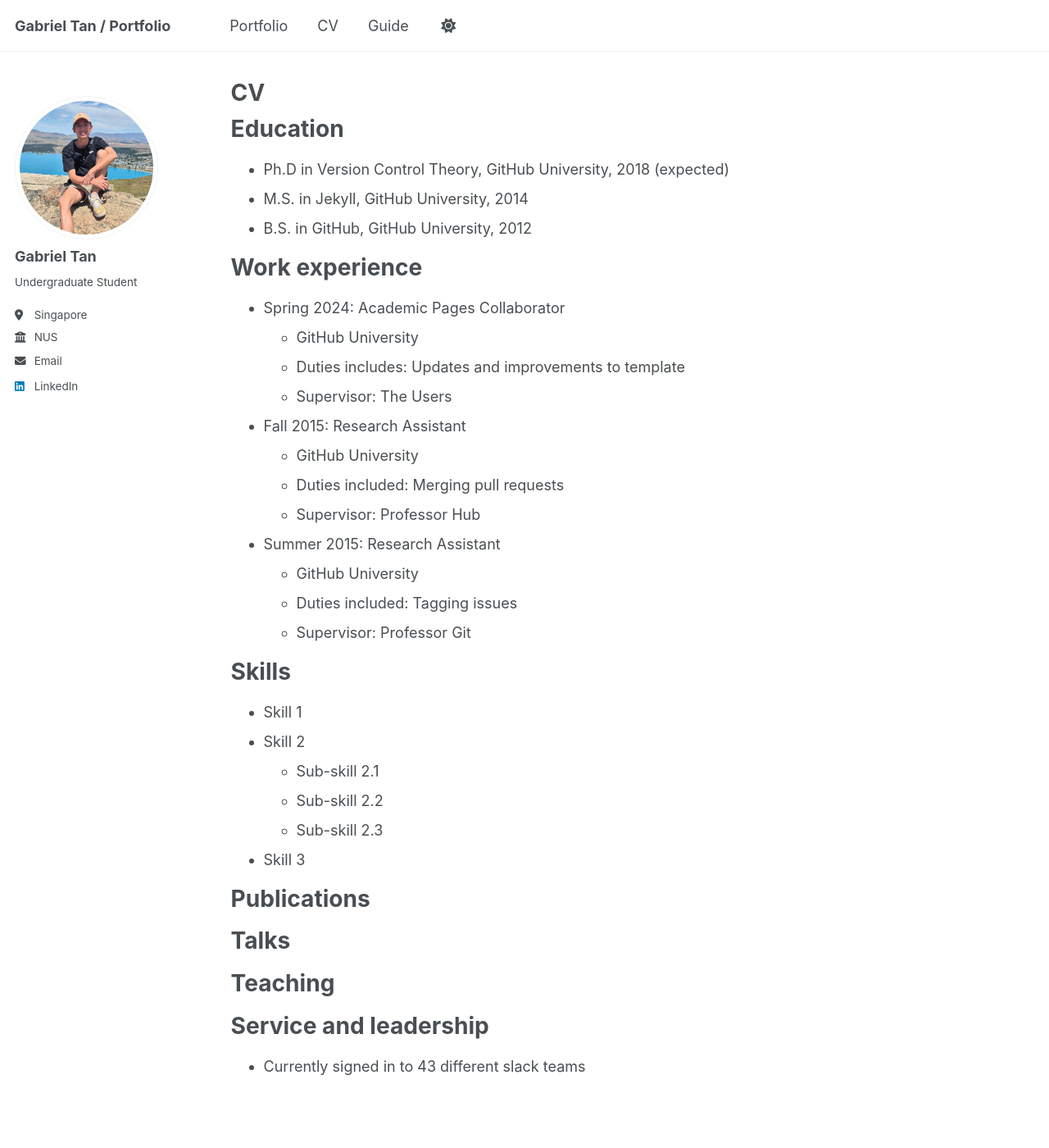
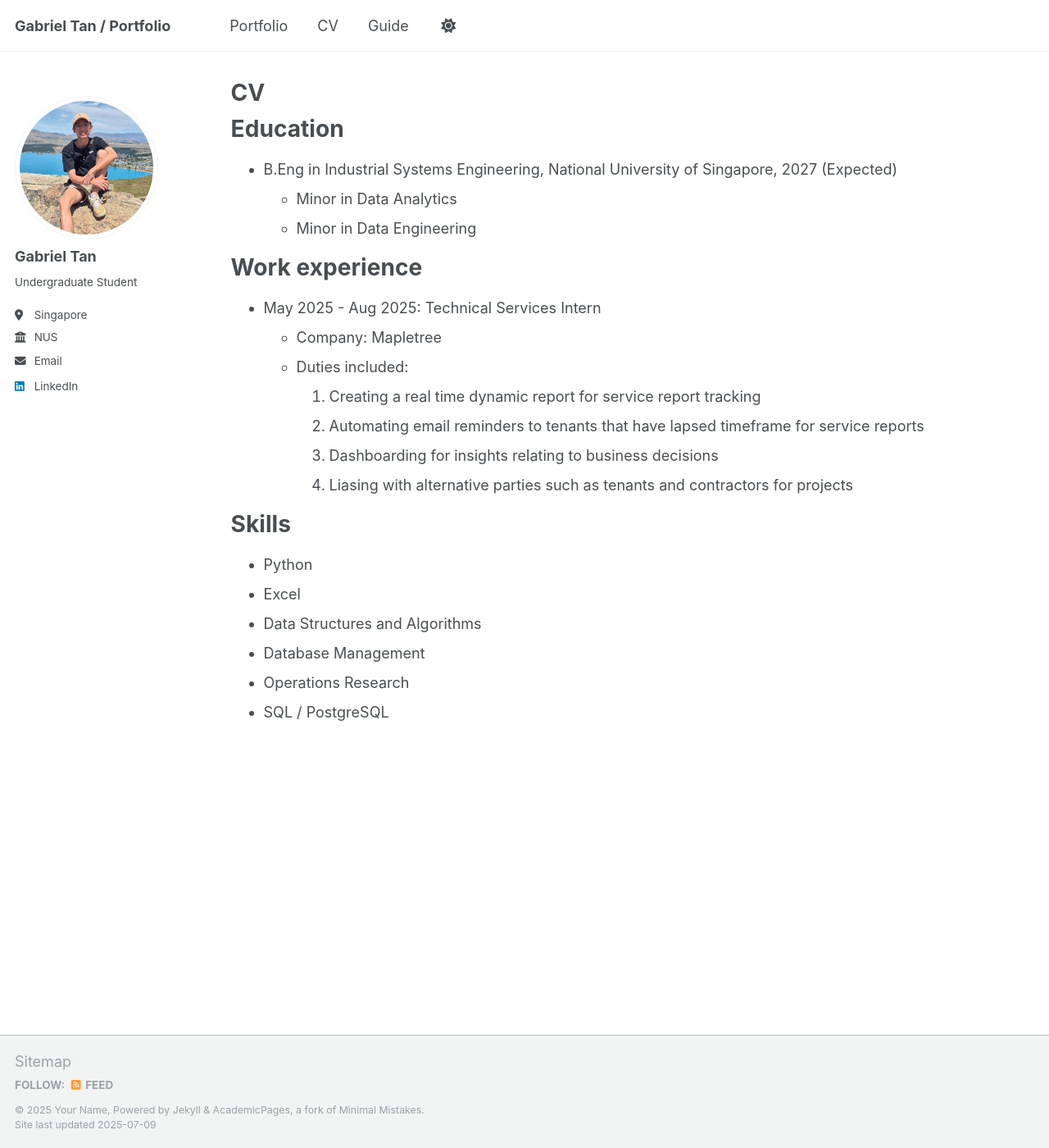
Before and after one commit to Gabetxk/Gabetxk.github.io, a Jekyll site: the page built from _pages/cv.md, in a window 1280 px wide and 1400 px high. Shown: the whole window at 82% size. Built offline with Jekyll 4.4.1, drawn with Linux system fonts in a browser that asks for light colours; a script that is not in the unit is left out.

Commit message:
Update cv.md

```diff
--- a/_pages/cv.md
+++ b/_pages/cv.md
@@ -11,54 +11,25 @@ redirect_from:
 
 Education
 ======
-* Ph.D in Version Control Theory, GitHub University, 2018 (expected)
-* M.S. in Jekyll, GitHub University, 2014
-* B.S. in GitHub, GitHub University, 2012
+* B.Eng in Industrial Systems Engineering, National University of Singapore, 2027 (Expected)
+  * Minor in Data Analytics
+  * Minor in Data Engineering
 
 Work experience
 ======
-* Spring 2024: Academic Pages Collaborator
-  * GitHub University
-  * Duties includes: Updates and improvements to template
-  * Supervisor: The Users
-
-* Fall 2015: Research Assistant
-  * GitHub University
-  * Duties included: Merging pull requests
-  * Supervisor: Professor Hub
-
-* Summer 2015: Research Assistant
-  * GitHub University
-  * Duties included: Tagging issues
-  * Supervisor: Professor Git
+* May 2025 - Aug 2025: Technical Services Intern
+  * Company: Mapletree
+  * Duties included:
+    1. Creating a real time dynamic report for service report tracking
+    2. Automating email reminders to tenants that have lapsed timeframe for service reports
+    3. Dashboarding for insights relating to business decisions
+    4. Liasing with alternative parties such as tenants and contractors for projects
 
 Skills
 ======
-* Skill 1
-* Skill 2
-  * Sub-skill 2.1
-  * Sub-skill 2.2
-  * Sub-skill 2.3
-* Skill 3
-
-Publications
-======
-  <ul>{% for post in site.publications reversed %}
-    {% include archive-single-cv.html %}
-  {% endfor %}</ul>
-
-Talks
-======
-  <ul>{% for post in site.talks reversed %}
-    {% include archive-single-talk-cv.html  %}
-  {% endfor %}</ul>
-
-Teaching
-======
-  <ul>{% for post in site.teaching reversed %}
-    {% include archive-single-cv.html %}
-  {% endfor %}</ul>
-
-Service and leadership
-======
-* Currently signed in to 43 different slack teams
+* Python
+* Excel
+* Data Structures and Algorithms
+* Database Management
+* Operations Research
+* SQL / PostgreSQL
```
